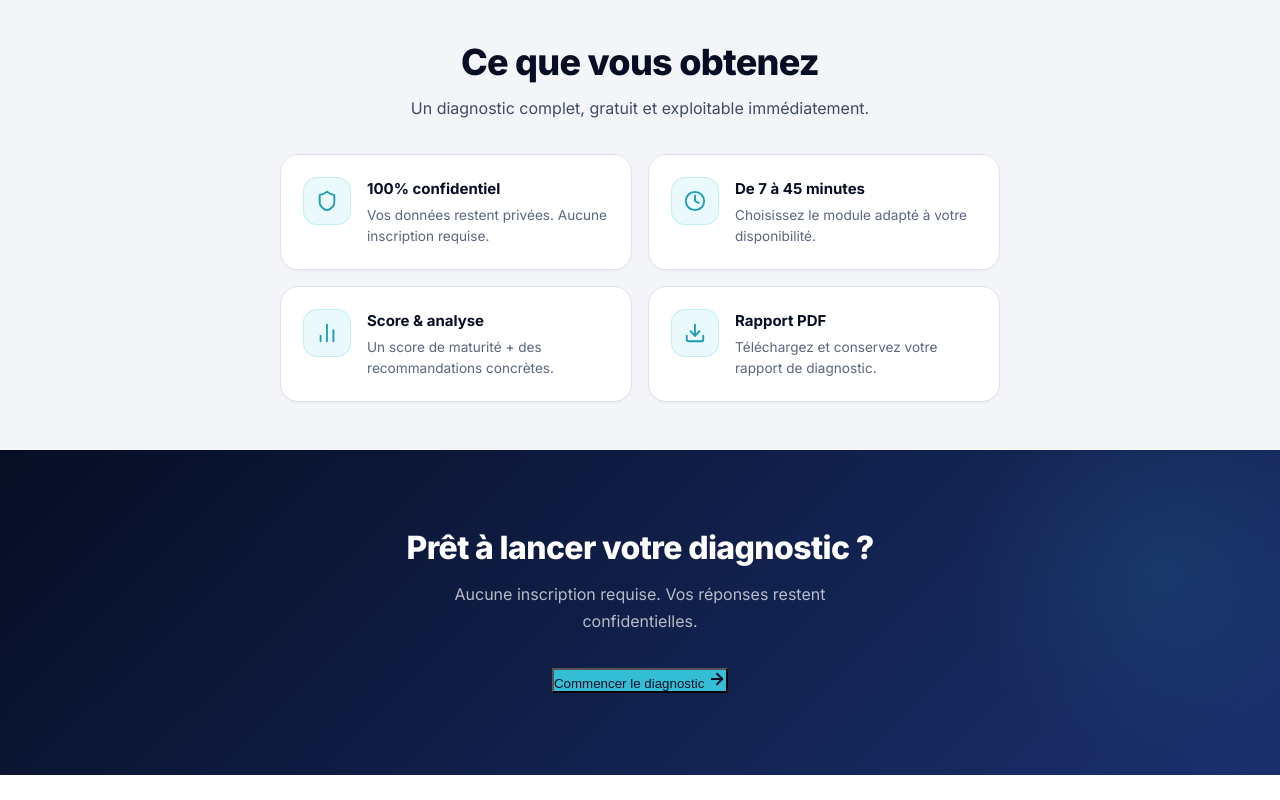
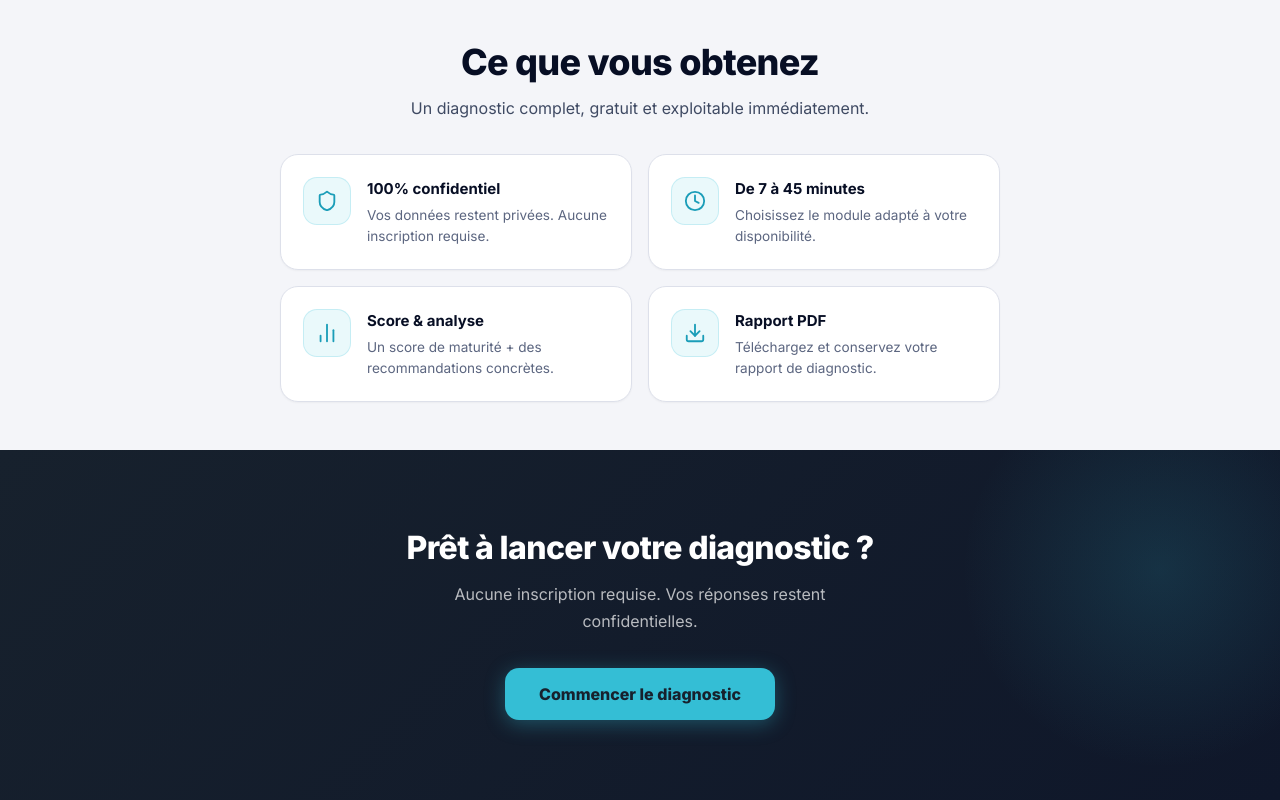
Before and after one commit to josuefox123/business_check_up, a React (Vite) app: page /comment-ca-marche in a window 1280 px wide. Shown: the part 1511-2311 px from the top of the page. Before the commit the page ends 2286 px from the top, so only its background shows below. Built offline with nearby package versions, Linux system fonts and the light colour scheme; no server answers.

Commit message:
Style: refonte du bouton CTA Commencer le diagnostic sur la page Fonctionnement avec les couleurs de marque Dark Turquoise (#34BED5) et Bleu crepuscule (#17212D)

```diff
--- a/src/components/ecrans/pages-fixes/CommentCaMarche.css
+++ b/src/components/ecrans/pages-fixes/CommentCaMarche.css
@@ -218,7 +218,7 @@
 
 /* ── CTA SECTION ── */
 .hiw-cta-section {
-  background: linear-gradient(135deg, var(--color-primary) 0%, var(--color-primary-light) 100%);
+  background: linear-gradient(135deg, #17212D 0%, #0F172A 100%);
   padding: 80px 40px;
   position: relative;
   overflow: hidden;
@@ -230,9 +230,38 @@
   position: absolute;
   top: -80px; right: -80px;
   width: 400px; height: 400px;
-  background: radial-gradient(circle, rgba(52, 190, 213,0.1) 0%, transparent 70%);
+  background: radial-gradient(circle, rgba(52, 190, 213, 0.15) 0%, transparent 70%);
   pointer-events: none;
   z-index: 0;
+}
+
+.hiw-btn-cta {
+  display: inline-flex;
+  align-items: center;
+  justify-content: center;
+  gap: 10px;
+  background: #34BED5; /* Dark Turquoise */
+  color: #17212D; /* Bleu crépuscule */
+  font-family: var(--font, 'Inter', sans-serif);
+  font-size: 1rem;
+  font-weight: 800;
+  padding: 16px 34px;
+  border-radius: 14px;
+  border: none;
+  cursor: pointer;
+  box-shadow: 0 4px 20px rgba(52, 190, 213, 0.35);
+  transition: all 0.2s cubic-bezier(0.16, 1, 0.3, 1);
+  text-decoration: none;
+}
+
+.hiw-btn-cta:hover {
+  background: #2cb2c9;
+  transform: translateY(-2px);
+  box-shadow: 0 8px 28px rgba(52, 190, 213, 0.45);
+}
+
+.hiw-btn-cta:active {
+  transform: translateY(0);
 }
 
 /* ═══════════════════════════════════════════════
--- a/src/components/ecrans/pages-fixes/CommentCaMarche.jsx
+++ b/src/components/ecrans/pages-fixes/CommentCaMarche.jsx
@@ -122,8 +122,8 @@ export const CommentCaMarche = ({ onStart }) => {
           <p style={{ color: 'rgba(255,255,255,0.7)', marginBottom: '32px', maxWidth: '460px', margin: '0 auto 32px' }}>
             Aucune inscription requise. Vos réponses restent confidentielles.
           </p>
-          <button className="hero-cta-primary" onClick={onStart} style={{ background: 'var(--color-accent)', color: 'var(--color-primary)' }}>
-            Commencer le diagnostic <ArrowRight size={18} strokeWidth={2.5} />
+          <button className="hiw-btn-cta" onClick={onStart}>
+            Commencer le diagnostic
           </button>
         </div>
       </section>
```
